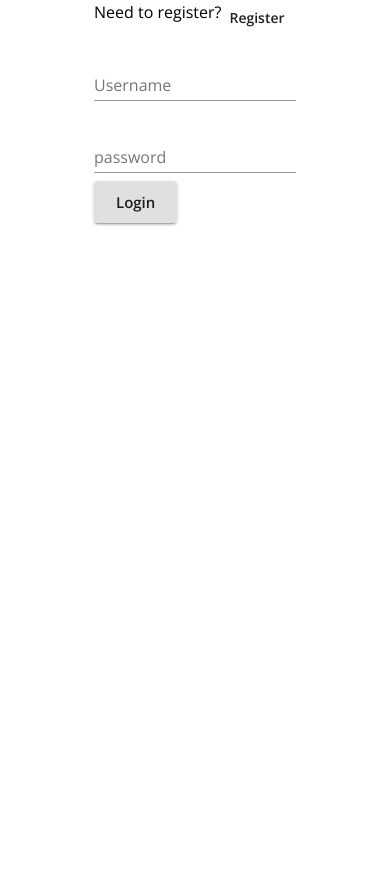
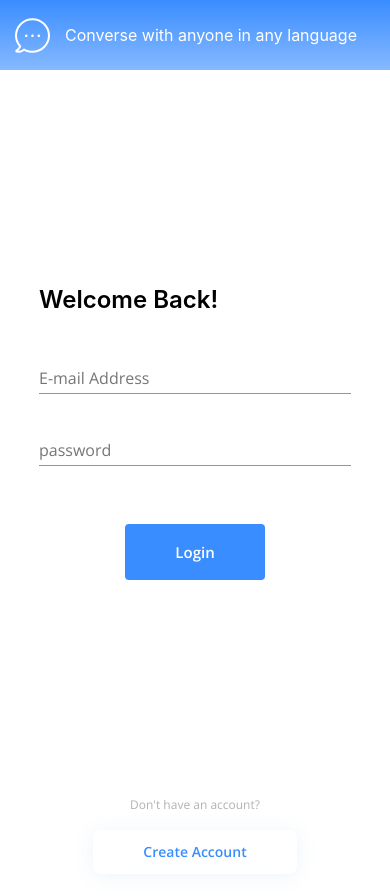
Before and after one commit to maxsonyang/miniature-octo-robot, a React (Create React App) app in the folder client/: page /login in a window 390 px wide. Shown: the top 896 px of the page. Before the commit the page ends 844 px from the top, so only its background shows below. Built offline with nearby package versions, Linux system fonts and the light colour scheme; no server answers.

Commit message:
finished login mobile

```diff
--- a/client/src/Login.js
+++ b/client/src/Login.js
@@ -9,12 +9,86 @@ import {
   FormControl,
   TextField,
 } from "@material-ui/core";
+import { makeStyles } from "@material-ui/core/styles";
 import { login } from "./store/utils/thunkCreators";
+import BannerBG from "./assets/bg-img.png";
+import BubbleSVG from "./assets/bubble.svg";
+
+const useStyles = makeStyles(() => ({
+  buttonContainer: {
+    display: "flex",
+    justifyContent: "space-around",
+  },
+  loginButton: {
+    backgroundColor: "#3A8DFF",
+    color: "#FFFFFF",
+    boxShadow: "none",
+    marginTop: 50,
+    padding: "15px 50px",
+  },
+  signUpButton: {
+    color: "#3A8DFF",
+    borderRadius: 8,
+    boxShadow: "0 2px 20px 0 rgba(88,133,196,0.10)",
+    maxWidth: "fit-content",
+    padding: "10px 50px",
+  },
+  welcomeHeader: {
+    fontWeight: 600,
+    fontSize: 24,
+  },
+  signUpHeader: {
+    color: "#B1B1B1",
+    fontSize: 12,
+    textAlign: "center",
+    height: 50,
+    lineHeight: "50px",
+  },
+  signUpContainer: {
+    display: "flex",
+    flexDirection: "column",
+    alignItems: "center",
+    marginBottom: 40,
+  },
+  login: {
+    margin: "auto 0"
+  },
+  formControl: {
+    width: "100%"
+  },
+  label: {
+    color: "#B1B1B1",
+    fontSize: 12,
+  },
+  loginBox: {
+    display: "flex",
+    flexDirection: "column-reverse",
+    height: "100vh",
+    width: "80%"
+  },
+  banner: {
+    backgroundImage: `linear-gradient(#3A8DFF, #86B9FF), url(${BannerBG})`,
+    width: "100%",
+    height: 70,
+    display: "flex",
+    flexDirection: "row",
+    alignItems: "center",
+  },
+  chatBubble: {
+    width: 35,
+    height: 35,
+    display: "block",
+    margin: "0 15px",
+  },
+  bannerText: {
+    color: "#FFFFFF",
+  }
+}));
 
 const Login = (props) => {
   const history = useHistory();
   const { user, login } = props;
-
+  const classes = useStyles();
   const handleLogin = async (event) => {
     event.preventDefault();
     const username = event.target.username.value;
@@ -29,24 +103,46 @@ const Login = (props) => {
 
   return (
     <Grid container justify="center">
-      <Box>
-        <Grid container item>
-          <Typography>Need to register?</Typography>
-          <Button onClick={() => history.push("/register")}>Register</Button>
+      <div className={classes.banner}>
+        <img className={classes.chatBubble} src={BubbleSVG} alt="logo"/>
+        <p className={classes.bannerText}>
+          Converse with anyone in any language
+        </p>
+      </div>
+      <Box className={classes.loginBox}>
+        <Grid className={classes.signUpContainer} container item>
+          <Typography className={classes.signUpHeader}>
+            Don't have an account?
+          </Typography>
+          <Button
+            className={classes.signUpButton}
+            onClick={() => history.push("/register")}
+          >
+            Create Account
+          </Button>
         </Grid>
-        <form onSubmit={handleLogin}>
+        <form className={classes.login} onSubmit={handleLogin}>
           <Grid>
+            <h1 className={classes.welcomeHeader}>Welcome Back!</h1>
             <Grid>
-              <FormControl margin="normal" required>
+              <FormControl
+                className={classes.formControl}
+                margin="normal"
+                required
+              >
                 <TextField
                   aria-label="username"
-                  label="Username"
+                  label="E-mail Address"
                   name="username"
                   type="text"
                 />
               </FormControl>
             </Grid>
-            <FormControl margin="normal" required>
+            <FormControl
+              className={classes.formControl}
+              margin="normal"
+              required
+            >
               <TextField
                 label="password"
                 aria-label="password"
@@ -54,8 +150,13 @@ const Login = (props) => {
                 name="password"
               />
             </FormControl>
-            <Grid>
-              <Button type="submit" variant="contained" size="large">
+            <Grid className={classes.buttonContainer}>
+              <Button
+                className={classes.loginButton}
+                type="submit"
+                variant="contained"
+                size="large"
+              >
                 Login
               </Button>
             </Grid>
--- a/client/src/Signup.js
+++ b/client/src/Signup.js
@@ -10,12 +10,22 @@ import {
   TextField,
   FormHelperText,
 } from "@material-ui/core";
+import { makeStyles } from "@material-ui/core/styles";
 import { register } from "./store/utils/thunkCreators";
+
+const useStyles = makeStyles(() => ({
+
+  button: {
+    margin: "auto",
+  }
+
+}))
 
 const Login = (props) => {
   const history = useHistory();
   const { user, register } = props;
   const [formErrorMessage, setFormErrorMessage] = useState({});
+  const classes = useStyles();
 
   const handleRegister = async (event) => {
     event.preventDefault();
@@ -97,7 +107,12 @@ const Login = (props) => {
                 </FormHelperText>
               </FormControl>
             </Grid>
-            <Button type="submit" variant="contained" size="large">
+            <Button
+              className={classes.button}
+              type="submit"
+              variant="contained"
+              size="large"
+            >
               Create
             </Button>
           </Grid>
```
Also changed, not shown: client/src/assets/bg-img.png (added), client/src/assets/bubble.svg (added).
